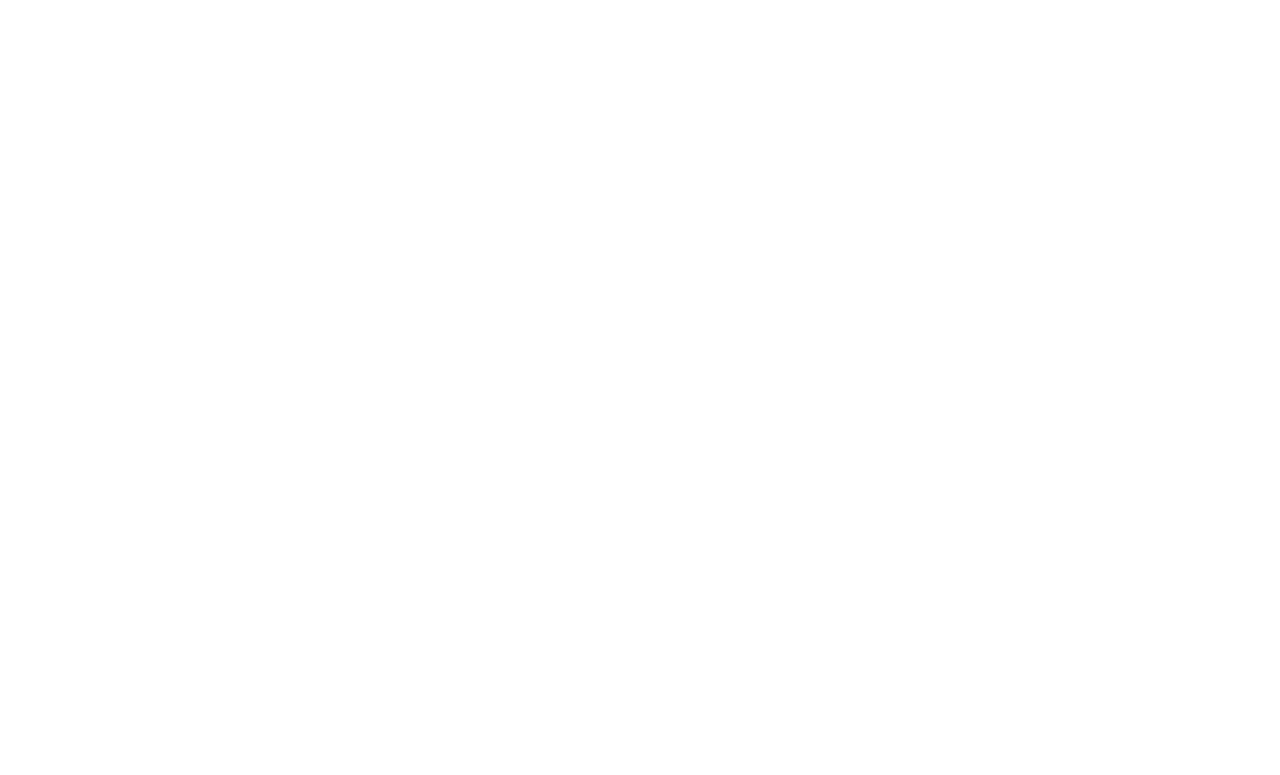
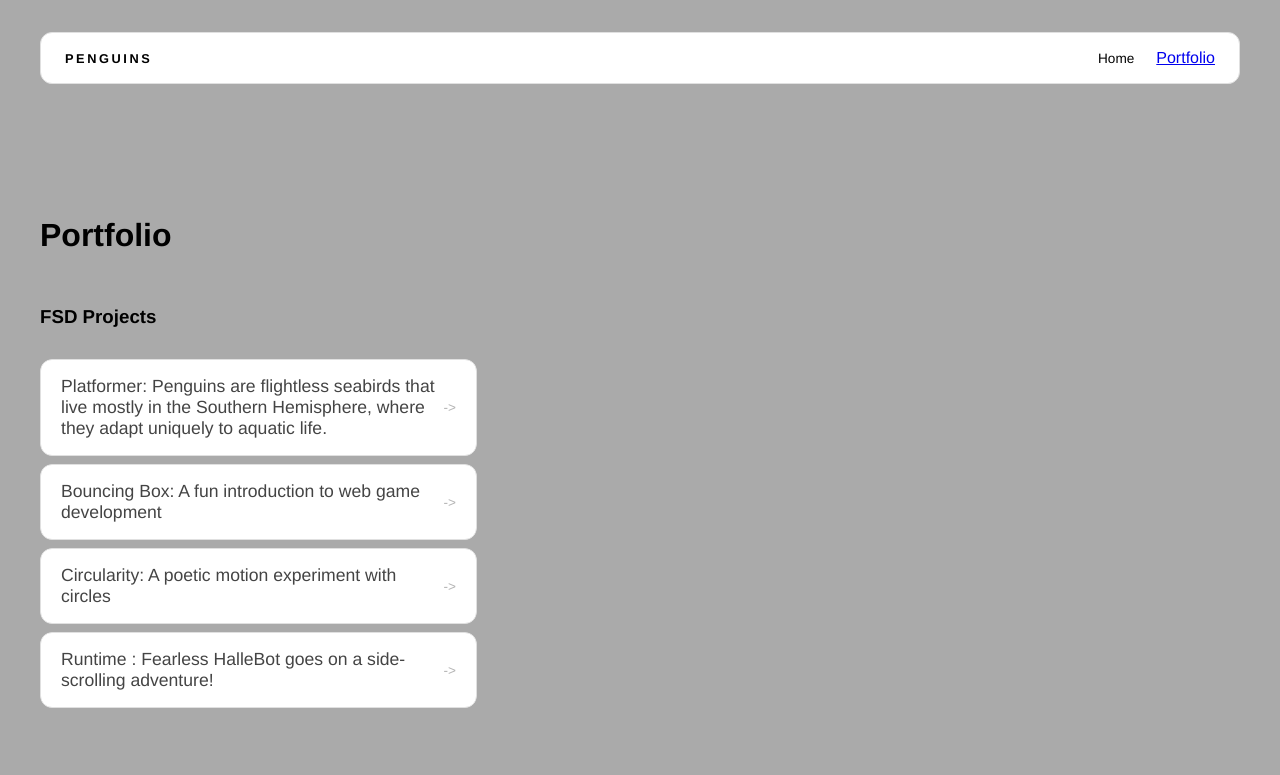
Before and after one commit to angeliquejohns/angeliquejohns.github.io, a plain HTML site: page portfolio.html in a window 1280 px wide. Drawn offline with Linux system fonts and the light colour scheme.

Commit message:
add portfolio page to website

```diff
--- a/portfolio.html
+++ b/portfolio.html
@@ -0,0 +1,46 @@
+<!DOCTYPE html>
+<html>
+  <head>
+    <title>Penguins</title>
+    <link rel="stylesheet" href="style.css" />
+  </head>
+
+  <body>
+    <!-- All content goes here -->
+    <div id="all-contents">
+      <nav>
+<h1>Penguins</h1>
+<ul id="nav-ul">
+  <li class="nav-li">
+    <a href="index.html">Home</a>
+  </li>
+  <li class=""nav-li>
+  <a href="portfolio.html">Portfolio</a>
+  </li>
+</ul>
+      </nav>
+      <main>
+<div class="content">
+  <h1>Portfolio</h1>
+  <h3>FSD Projects</h3>
+  <ul id="portfolio">
+<li>
+  <a href="fsd-projects/platformer/">Platformer: Penguins are flightless seabirds that live mostly in the Southern Hemisphere, where they adapt uniquely to aquatic life.</a>
+</li>
+<li>
+  <a href="fsd-projects/bouncing-box/">Bouncing Box: A fun introduction to web game development</a>
+</li>
+<li>
+   <a href="fsd-projects/circularity/">Circularity: A poetic motion experiment with circles</a>
+</li>
+<li>
+ <a href="fsd-projects/runtime/">Runtime : Fearless HalleBot goes on a side-scrolling adventure!</a>
+</li>
+  </ul>
+  <!--ASD Projects will go here-->
+
+</div>
+      </main>
+    </div>
+  </body>
+</html>
--- a/style.css
+++ b/style.css
@@ -159,3 +159,56 @@
   background: #000;
   color: #fff;
 }
+
+/* Portfolio styles */
+.content h1 {
+  color: black;
+}
+
+#portfolio {
+  list-style: none;
+  margin: 0;
+  padding: 0;
+  width: 100%;
+  display: flex;
+  flex-direction: column;
+  gap: 8px;
+}
+
+#portfolio li {
+  border-radius: 12px;
+  overflow: hidden;
+}
+
+#portfolio a {
+  display: flex;
+  justify-content: space-between;
+  align-items: center;
+  text-decoration: none;
+  color: #444;
+  padding: 16px 20px;
+  font-size: 1.1rem;
+  font-weight: 500;
+  background: #fff;
+  border: 1px solid #e0e0e0;
+  border-radius: 12px;
+  transition: background 0.25s ease, color 0.25s ease, transform 0.25s ease;
+}
+
+#portfolio a:hover {
+  background: #000;
+  color: #fff;
+  transform: translateX(4px);
+}
+
+#portfolio a::after {
+  content: "->";
+  font-size: 0.85rem;
+  opacity: 0.4;
+  transition: opacity 0.25s ease;
+  white-space: nowrap;
+}
+
+#portfolio a:hover::after {
+  opacity: 1;
+}
```
